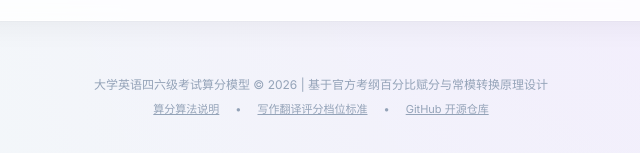
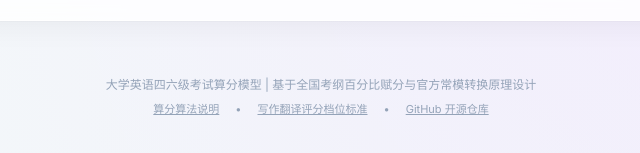
Before and after one commit to 520luffy/cet-score-calculator, a plain HTML site: page index.html in a window 1280 px wide. Shown: the part 1871-2024 px from the top of the page, 319-959 px from the left. Drawn offline with nearby package versions, Linux system fonts and the light colour scheme.

Commit message:
style: remove fixed year badge to make calculator universally applicable

```diff
--- a/index.html
+++ b/index.html
@@ -116,7 +116,6 @@
                 <div>
                     <div class="flex items-center space-x-2.5">
                         <h1 class="text-xl sm:text-2xl font-extrabold tracking-tight text-slate-900 dark:text-white">大学英语四六级智能算分</h1>
-                        <span class="px-2 py-0.5 text-[11px] font-bold rounded-md bg-blue-100 text-blue-700 dark:bg-blue-900/50 dark:text-blue-300 uppercase tracking-wide">2026 官方标准</span>
                     </div>
                     <p class="text-xs sm:text-sm text-slate-500 dark:text-slate-400 mt-1">精准模拟官方算分规则，实时查看各项得分与权重占比</p>
                 </div>
@@ -290,7 +289,7 @@
 
         <!-- Footer -->
         <footer class="text-center py-6 text-xs text-slate-400 dark:text-slate-500 space-y-2">
-            <p>大学英语四六级考试算分模型 &copy; 2026 | 基于官方考纲百分比赋分与常模转换原理设计</p>
+            <p>大学英语四六级考试算分模型 | 基于全国考纲百分比赋分与官方常模转换原理设计</p>
             <div class="flex items-center justify-center space-x-4 text-[11px]">
                 <a href="javascript:void(0)" onclick="openModal('formula-modal')" class="hover:text-blue-500 underline">算分算法说明</a>
                 <span>&bull;</span>
```
